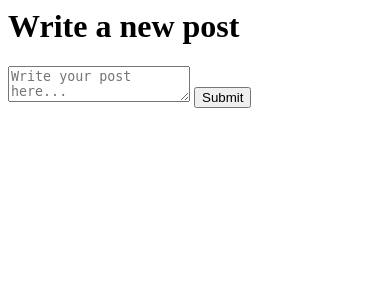
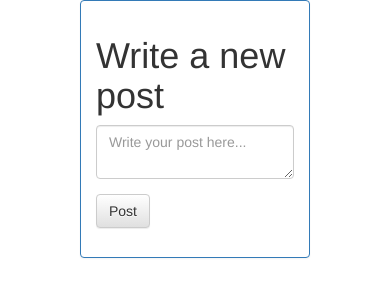
Before and after one commit to PaulUrsulean/django101, a Django app: template social/templates/social/home.html in a window 390 px wide. Shown: the top 300 px of the page. Run offline with Django 3.2, Linux system fonts and the light colour scheme; the template is opened without the code that fills it, so the values that code supplies are empty; parts of the project's set-up code (start-up, migrations or seed data) failed here and were passed over; some libraries are stand-ins or nearby versions.

Commit message:
Style and adding posts and comments

```diff
--- a/social/templates/social/home.html
+++ b/social/templates/social/home.html
@@ -1,23 +1,67 @@
 <html>
   <head>
+    {% load staticfiles %}
     <title> Social </title>
+    <link rel="stylesheet" href="{% static 'social/bootstrap-3.3.6-dist/css/bootstrap.css' %}"></link>
+    <link rel="stylesheet" href="{% static 'social/bootstrap-3.3.6-dist/css/bootstrap-theme.css' %}"></link>
+
   </head>
   <body>
-    <div id='new-post'>
+    <div class='container'>
+
+      <!-- New post container -->
+      <div class='row'>
+        <div class='col-xs-8 col-xs-offset-2'>
+          <div class='panel panel-primary' id='new-post'>
+            <div class='panel-body'>
               <h1> Write a new post </h1>
               <form action="{% url 'social:add_post' %}" method="post" id='new-post-form'>
               {% csrf_token %}
-        <textarea name='text' form='new-post-form' required placeholder="Write your post here..."></textarea>
-        <input type='submit'/>
+                <div class='form-group'>
+                  <textarea class='form-control'name='text' form='new-post-form' required placeholder="Write your post here..."></textarea>
+                </div>
+                <button type='submit' class='btn btn-default'>Post</button>
               </form>
             </div>
+          </div>
+        </div>
+      </div>
 
-
+      <!-- Previous posts container -->
+      <div class='row'>
+        <div class='col-xs-8 col-xs-offset-2'>
           {% for post in posts %}
-    <div class='post' id="{{post.id}}">
-      <p>{{post.text}}</p>
-      <p>{{post.date_time}}</p>
+          <div class='panel panel-default' id="{{post.id}}">
+            <div class='panel-heading'>
+              <h4>{{post.poster.username}}</h4>
+              <h4 class='small'>posted on {{post.date_time}}</h4>
+            </div>
+            <div class='panel-body'>
+              <p class='lead'>{{post.text}}</p>
+            </div>
+            <div class='row'>
+              <div class='col-xs-10 col-xs-offset-1'>
+                <ul class='list-group'>
+                  {% for comment in post.comment_set.all %}
+                  <li class='list-group-item'>
+                    {{comment.text}} - {{comment.poster.username}} ({{comment.date_time}})
+                  </li>
+                  {% endfor %}
+                </ul>
+                <form action="{% url 'social:add_comment' %}" method="post">
+                {% csrf_token %}
+                  <div class='form-group'>
+                    <input class='form-control' type='text' name='comment' required placeholder="Write your comment here..."/>
+                  </div>
+                  <input type='hidden' name='post_id' value={{post.id}} />
+                  <button class='btn btn-default' type='submit'>Submit</button>
+                </form>
+              </div>
+            </div>
           </div>
           {% endfor %}
+        </div>
+      </div>
+    </div>
   </body>
 </html>
--- a/social/urls.py
+++ b/social/urls.py
@@ -6,4 +6,5 @@ urlpatterns = [
     url(r'$^',     views.index, name='index'),
     url(r'home/', views.home, name='home'),
     url(r'post/add/', views.add_post, name="add_post"),
+     urls(r'comment/add/', views.add_comment, name='add_comment')
 ]
```
Also changed, not shown: social/templates/social/index.html (+34 -11 lines), social/views.py (+51 -6 lines). Lines whose indentation alone changed are shown as unchanged.
